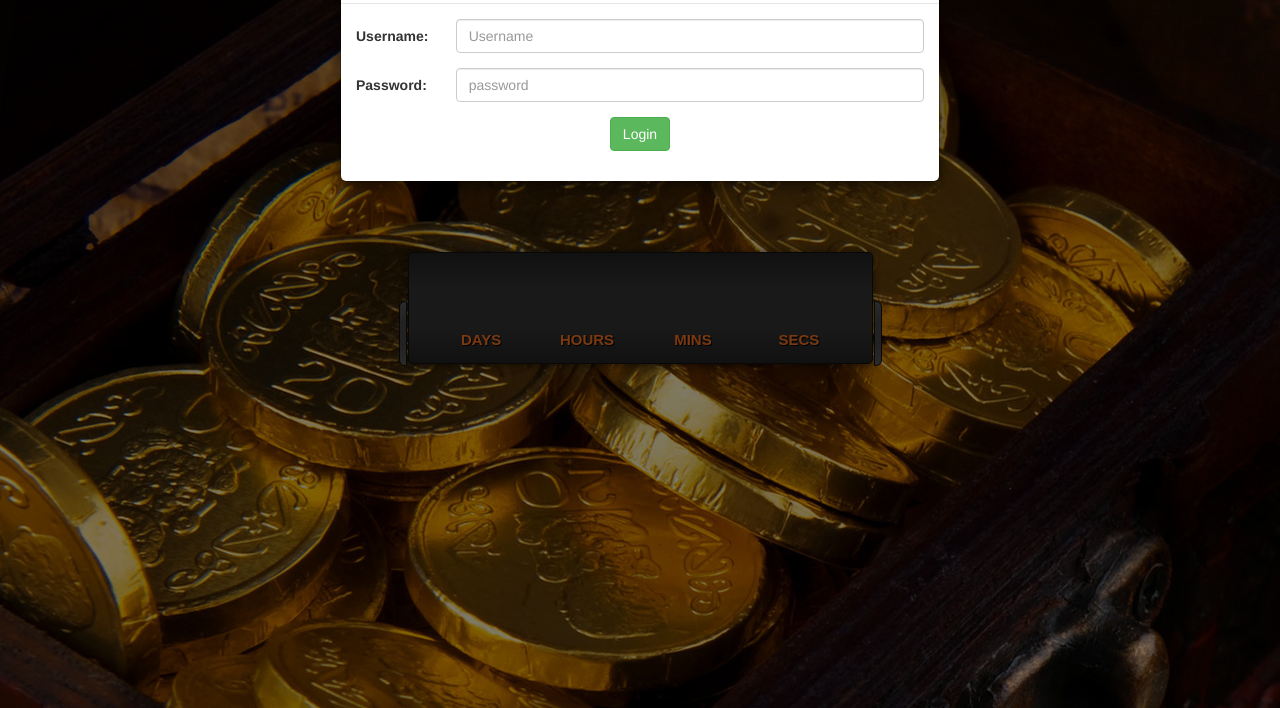
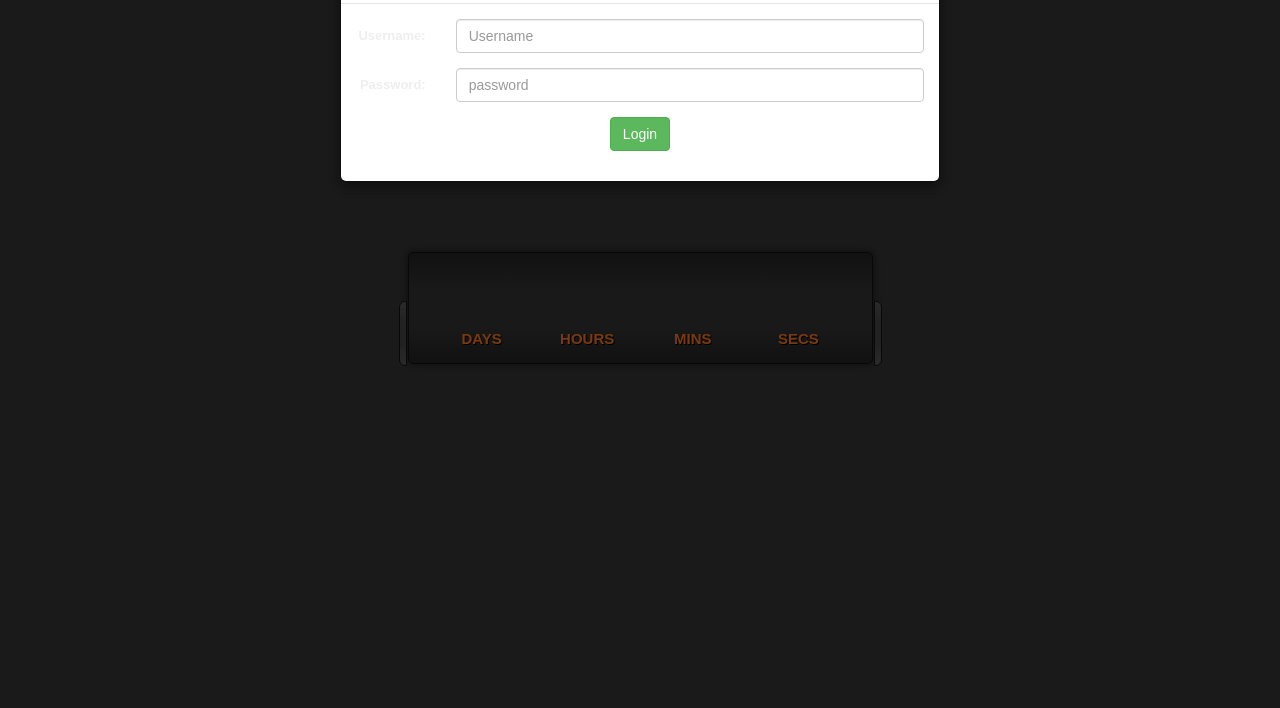
Before and after one commit to suryatangella/suryatangella.github.io, a plain HTML site: page hunt/index.html in a window 1280 px wide. Shown: the part 92-800 px from the top of the page. Drawn offline with Linux system fonts and the light colour scheme.

Commit message:
Update style.css

```diff
--- a/hunt/styles/style.css
+++ b/hunt/styles/style.css
@@ -106,6 +106,12 @@ body {
     color: green;
     text-align: left;
     padding-left: 23px;
+}
+
+body{
+	font: normal 13px/20px Arial, Helvetica, sans-serif; word-wrap:break-word;
+	color: #eee;
+	background: #353535;
 }
 
 #countdown{
```
